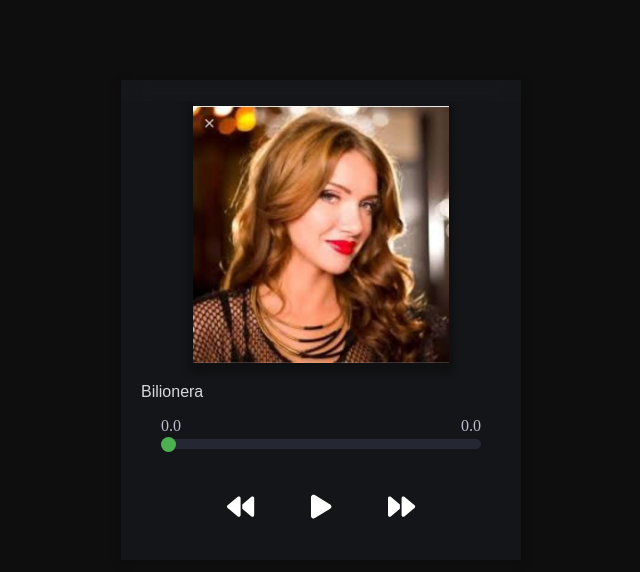
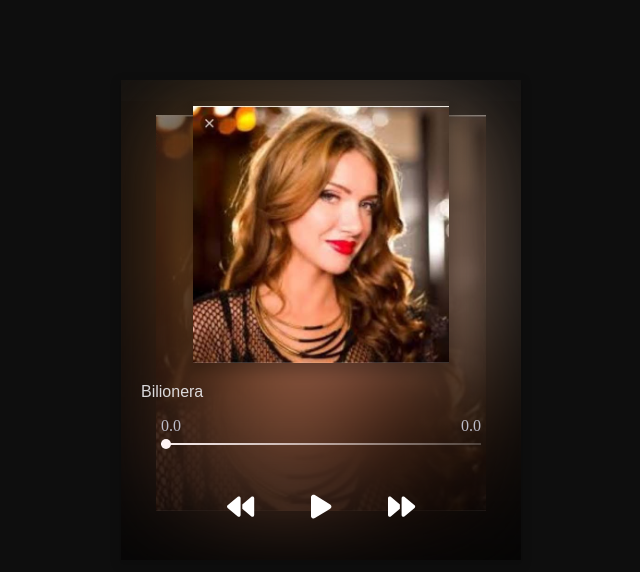
Before and after one commit to sankar-raul/zotify, a website: page res/index.html in a window 1280 px wide. Both pictures are taken after a click on the icon 720 px from the left and 506 px from the top of the page. Shown: the whole page, without its empty margins (319-959 px from the left). Drawn offline with Linux system fonts and the light colour scheme.

Commit message:
spotify ui

```diff
--- a/res/index.html
+++ b/res/index.html
@@ -33,6 +33,9 @@
             <div class="ctlBtn"><i id="forward" onclick="nextSong()" class="iconM fa-solid fa-forward"></i></div>
         </div>
     </div>
+    <div class="backEffect">
+        <img class="back" src="pics/HUSN.jpg" alt="" />
+    </div>
     <audio src="songs/Baby - Justin Bieber.mp3" id="audio"></audio>
     <script src="script.js" type="text/javascript" charset="utf-8"></script>
     <script src="https://cdnjs.cloudflare.com/ajax/libs/font-awesome/6.5.1/js/all.min.js"></script>
--- a/res/script.js
+++ b/res/script.js
@@ -8,15 +8,20 @@ const next = document.getElementById("forward");
 const sname = document.getElementById("sname");
 const pbtn = document.getElementById("pbtn");
 const pic = document.getElementById("pic");
-const musics = ["Baby - Justin Bieber","Pasoori","Girls Like You","Lavitating","Mere Liye Tum Kaafi Ho","Bilionera","Kaise Hua","HUSN","Teri Baaton Mein Aisa Uljha Jiya"];
+const musics = ["Baby - Justin Bieber", "Pasoori", "Girls Like You", "Lavitating", "Mere Liye Tum Kaafi Ho", "Bilionera", "Kaise Hua", "HUSN", "Teri Baaton Mein Aisa Uljha Jiya"];
 var count = 0
 const random = (current = 0) => {
     return Math.floor(musics.length * Math.random());
 }
+function setBack(img = "pics/HUSN.jpg") {
+    var scope = document.querySelector(".back");
+    scope.src = img;
+}
 function first() {
     count = random();
     audio.src = "songs/" + musics[count] + ".mp3";
-pic.src = "pics/" + musics[count] +  ".jpg";
+    pic.src = "pics/" + musics[count] + ".jpg";
+    setBack(pic.src);
     sname.textContent = musics[count];
     document.title = musics[count] + " | Sankar";
     document.querySelector('link[rel="website icon"]').href = pic.src;
@@ -24,12 +29,14 @@ document.querySelector('link[rel="website icon"]').href = pic.src;
 }
 first();;
 const nextSong = () => {
+    seekSlider.style.background = `linear-gradient(to right, #fff3f3 0%, #fff3 100%)`;
     played();
     if (musics.length >= 0) {
         if (musics.length > count+1) {
             count++;
             audio.src = "songs/" + musics[count] + ".mp3";
-        pic.src = "pics/" + musics[count] +  ".jpg";
+            pic.src = "pics/" + musics[count] + ".jpg";
+            setBack(pic.src);
             document.querySelector('link[rel="website icon"]').href = pic.src;
             document.title = musics[count] + " | Sankar";
             sname.textContent = musics[count];
@@ -39,7 +46,8 @@ const nextSong = () => {
         } else {
             count = 0;
             audio.src = "songs/" + musics[count] + ".mp3";
-        pic.src = "pics/" + musics[count] +  ".jpg";
+            pic.src = "pics/" + musics[count] + ".jpg";
+            setBack(pic.src);
             document.title = musics[count] + " | Sankar";
             document.querySelector('link[rel="website icon"]').href = pic.src;
             sname.textContent = musics[count];
@@ -52,12 +60,14 @@ const nextSong = () => {
     }
 }
 const previousSong = () => {
+    seekSlider.style.background = `linear-gradient(to right, #fff3f3 0%, #fff3 100%)`;
     played();
     if (musics.length >= 0) {
         if (count != 0) {
             count--;
             audio.src = "songs/" + musics[count] + ".mp3";
-        pic.src = "pics/" + musics[count] +  ".jpg";
+            pic.src = "pics/" + musics[count] + ".jpg";
+            setBack(pic.src);
             document.querySelector('link[rel="website icon"]').href = pic.src;
             document.title = musics[count] + " | Sankar";
             sname.textContent = musics[count];
@@ -71,7 +81,8 @@ const previousSong = () => {
             }
             count = musics.length - 1;
             audio.src = "songs/" + musics[count] + ".mp3";
-        pic.src = "pics/" + musics[count] +  ".jpg";
+            pic.src = "pics/" + musics[count] + ".jpg";
+            setBack(pic.src);
             document.title = musics[count] + " | Sankar";
             document.querySelector('link[rel="website icon"]').href = pic.src;
             sname.textContent = musics[count];
@@ -86,32 +97,53 @@ const updateDuration = audi => {
     durationS.innerHTML = Math.floor(dur % 60);
 }
 const updateTotalDuration = audi => {
-    let dur = audi.duration - 6;
+    let dur = audi.duration - 4;
     durationMT.innerHTML = Math.floor(dur / 60);
     durationST.innerHTML = Math.floor(dur % 60);
 }
 audio.onloadedmetadata = function() {
-  seekSlider.max = audio.duration - 6;
+    seekSlider.max = audio.duration - 4;
     updateTotalDuration(audio);
     var playedPercentage = (audio.currentTime / audio.duration) * 100;
 
-  seekSlider.style.background = `linear-gradient(to right, #555 ${playedPercentage}%, #3237488f ${playedPercentage}%)`;
+    seekSlider.style.background = `linear-gradient(to right, #fff3f3 ${playedPercentage}%, #fff3 ${playedPercentage}%)`;
 };
 const played = () => {
     var playedPercentage = (audio.currentTime / audio.duration) * 100;
 
-  seekSlider.style.background = `linear-gradient(to right, #555 ${playedPercentage}%, #3237488f ${playedPercentage}%)`;
+    seekSlider.style.background = `linear-gradient(to right, #fff3f3 ${playedPercentage}%, #fff3 ${playedPercentage}%)`;
+}
+const updateD = () => {
+    let dur = seekSlider.value;
+    durationM.innerHTML = Math.floor(dur / 60);
+    durationS.innerHTML = Math.floor(dur % 60);
 }
 seekSlider.oninput = function() {
-    updateDuration(audio);
+    updateD();
+    var playedPercentage = (seekSlider.value / audio.duration) * 100;
+
+    seekSlider.style.background = `linear-gradient(to right, #fff3f3 ${playedPercentage}%, #fff3 ${playedPercentage}%)`;
+    audio.ontimeupdate = function() {
+
+        if (audio.duration - 4 <= audio.currentTime) {
+            nextSong();
+        } else {
+            updateD();
+        }
+
+    }
+
+};
+seekSlider.onchange = () => {
     audio.currentTime = seekSlider.value;
+    setof();
     played();
 
-};
-
+}
+function setof() {
     audio.ontimeupdate = function() {
         seekSlider.value = audio.currentTime;
-  if (audio.duration - 6 <= audio.currentTime) {
+        if (audio.duration - 4 <= audio.currentTime) {
             nextSong();
         } else {
             updateDuration(audio);
@@ -119,9 +151,11 @@ audio.ontimeupdate = function() {
         played();
 
     }
+}
 var isPlaying = false;
 function playM(ok) {
     played();
+    setof()
     if (isPlaying) {
         audio.pause();
         isPlaying = false;
--- a/res/style.css
+++ b/res/style.css
@@ -2,21 +2,46 @@
             padding: 0;
             margin: 0;
         }
+
         body {
             height: 100%;
+            user-select: none;
             color: white;
             background: rgb(14, 14, 14);
+            overflow-x: hidden;
         }
         .music {
             aspect-ratio: 1 / 1.2;
             width: clamp(340px,50vw,400px);
-            background: rgba(46, 51, 64, 0.2);
+            background: linear-gradient(#0002 40%,rgba(0,0,0, 0.6));
+            outline: 50px solid #0000;
+
+            backdrop-filter: blur(58px);
             box-shadow: 0px 3px 8px 3px #0002;
             margin-right: auto;
             margin-left: auto;
             margin-top: 10vh;
             display: grid;
             grid-template-rows: .4fr 5.2fr .71fr .5fr 2fr;
+        }
+        :root {
+            --w: clamp(340px,50vw,400px);
+        }
+        .backEffect {
+            position: absolute;
+            text-align: center;
+            display: grid;
+            place-items: center;
+            top: calc(10vh + 35px);
+            margin-left: 50%;
+            transform: translate(-50%);
+            z-index: -6;
+            width: calc(var(--w) - 70px);
+        }
+        .backEffect .back {
+            width: 100%;
+            aspect-ratio: 1 / 1.2;
+            object-fit: cover;
         }
         .topBars {
             background: rgba(235, 235, 238, 0.012);
@@ -32,19 +57,21 @@
         }
         .image {
             text-align: center;
-            overflow: hidden;
+
         }
         .image > img {
             object-fit: cover;
             padding-top: 5px;
             width: 64%;
-            box-shadow: 0px 6px 7px 4px #0004;
+            box-shadow: 0px 4px 14px 4px #0004;
         }
         .controls {
             display: grid;
             grid-template-columns: repeat(3,1fr);
 
+
         }
+
         .ctlBtn {
 
             width: 100%;
@@ -72,26 +99,30 @@
           width: 100%;
           -webkit-appearance: none;
           appearance: none;
-          height: 10px;
+          height: 2px;
           background: #3237488f;
           outline: none;
-          border-radius: 5px;
+          transition: 0.4s;
+          outline: 10px solid transparent;
         }
 
         #seekSlider::-webkit-slider-thumb {
           -webkit-appearance: none;
           appearance: none;
-          width: 15px;
-          height: 15px;
-          background: #4caf50;
+          width: 10px;
+          aspect-ratio: 1 / 1;
+          background: #fff3f3;
           border-radius: 50%;
           cursor: pointer;
+          transition: .7s;
         }
-
+        #seekSlider::-webkit-slider-thumb:active {
+            outline: 3px solid gray;
+        }
         #seekSlider::-moz-range-thumb {
           width: 15px;
           height: 15px;
-          background: #4caf50;
+          background: #fff3f3;
           border-radius: 50%;
           cursor: pointer;
         }
```
Lines whose indentation alone changed are shown as unchanged.
